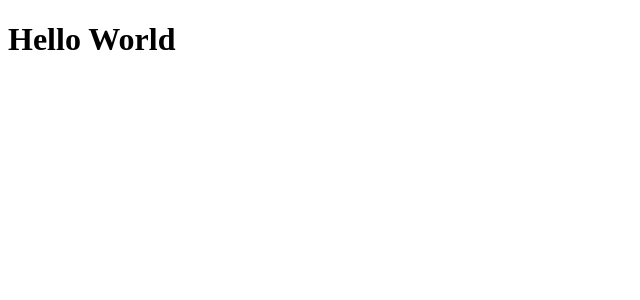
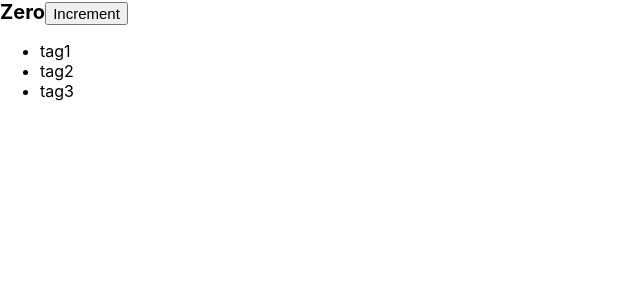
Before and after one commit to sazzlebells/coba-reactjs, a React (Create React App) app: page / in a window 1280 px wide. Shown: the top 300 px of the page, without its empty margins (0-640 px from the left). Built offline with nearby package versions, Linux system fonts and the light colour scheme.

Commit message:
Rendering

```diff
--- /dev/null
+++ b/src/App.css
@@ -0,0 +1,38 @@
+.App {
+  text-align: center;
+}
+
+.App-logo {
+  height: 40vmin;
+  pointer-events: none;
+}
+
+@media (prefers-reduced-motion: no-preference) {
+  .App-logo {
+    animation: App-logo-spin infinite 20s linear;
+  }
+}
+
+.App-header {
+  background-color: #282c34;
+  min-height: 100vh;
+  display: flex;
+  flex-direction: column;
+  align-items: center;
+  justify-content: center;
+  font-size: calc(10px + 2vmin);
+  color: white;
+}
+
+.App-link {
+  color: #61dafb;
+}
+
+@keyframes App-logo-spin {
+  from {
+    transform: rotate(0deg);
+  }
+  to {
+    transform: rotate(360deg);
+  }
+}
--- /dev/null
+++ b/src/App.js
@@ -0,0 +1,25 @@
+import logo from './logo.svg';
+import './App.css';
+
+function App() {
+  return (
+    <div className="App">
+      <header className="App-header">
+        <img src={logo} className="App-logo" alt="logo" />
+        <p>
+          Edit <code>src/App.js</code> and save to reload.
+        </p>
+        <a
+          className="App-link"
+          href="https://reactjs.org"
+          target="_blank"
+          rel="noopener noreferrer"
+        >
+          Learn React
+        </a>
+      </header>
+    </div>
+  );
+}
+
+export default App;
--- /dev/null
+++ b/src/components/counter.jsx
@@ -0,0 +1,39 @@
+import React, { Component } from "react";
+
+class Counter extends Component {
+    state = {
+        count: 0,
+        // imgUrl: 'https://picsum.photos/200'
+        tags: ['tag1', 'tag2', 'tag3']
+    };
+
+    style = {
+        fontSize: 20,
+        fontWeight: "bold",
+    };
+    render() {
+
+        return (
+            <React.Fragment>
+                {/* <img src={this.state.imgUrl} alt="" /> */}
+                <span style={this.style} className={this.getBadgeClasses()}>{this.formatCount()}</span>
+                <button style={{ fontSize: 15 }} className="btn btn-secondary btn-sm">Increment</button>
+                <ul>
+                    {this.state.tags.map(tag => <li key={tag}>{tag}</li>)}
+                </ul>
+            </React.Fragment>
+        );
+    }
+
+    getBadgeClasses() {
+        let classes = "badge m-2 badge-";
+        classes += (this.state.count === 0) ? "warning" : "primary";
+    }
+
+    formatCount() {
+        const { count } = this.state;
+        return count === 0 ? 'Zero' : count;
+    }
+}
+
+export default Counter;
--- /dev/null
+++ b/src/index.css
@@ -0,0 +1,13 @@
+body {
+  margin: 0;
+  font-family: -apple-system, BlinkMacSystemFont, 'Segoe UI', 'Roboto', 'Oxygen',
+    'Ubuntu', 'Cantarell', 'Fira Sans', 'Droid Sans', 'Helvetica Neue',
+    sans-serif;
+  -webkit-font-smoothing: antialiased;
+  -moz-osx-font-smoothing: grayscale;
+}
+
+code {
+  font-family: source-code-pro, Menlo, Monaco, Consolas, 'Courier New',
+    monospace;
+}
--- a/src/index.js
+++ b/src/index.js
@@ -1,5 +1,18 @@
-import React from "react";
-import ReactDOM from "react-dom";
+import React from 'react';
+import ReactDOM from 'react-dom';
+import './index.css';
+import App from './App';
+import reportWebVitals from './reportWebVitals';
+import Counter from "./components/counter";
 
-const element = <h1>Hello World</h1>;
-ReactDOM.render(element, document.getElementById("root"));
+ReactDOM.render(
+  <React.StrictMode>
+    <Counter />
+  </React.StrictMode>,
+  document.getElementById('root')
+);
+
+// If you want to start measuring performance in your app, pass a function
+// to log results (for example: reportWebVitals(console.log))
+// or send to an analytics endpoint. Learn more: https://bit.ly/CRA-vitals
+reportWebVitals();
--- /dev/null
+++ b/src/reportWebVitals.js
@@ -0,0 +1,13 @@
+const reportWebVitals = onPerfEntry => {
+  if (onPerfEntry && onPerfEntry instanceof Function) {
+    import('web-vitals').then(({ getCLS, getFID, getFCP, getLCP, getTTFB }) => {
+      getCLS(onPerfEntry);
+      getFID(onPerfEntry);
+      getFCP(onPerfEntry);
+      getLCP(onPerfEntry);
+      getTTFB(onPerfEntry);
+    });
+  }
+};
+
+export default reportWebVitals;
```
Also changed, not shown: package.json (+1 -34 lines), src/setupTests.js (added, +5 -0 lines), src/logo.svg (added), 1 other file (tests, documents, lock files or other folders).
